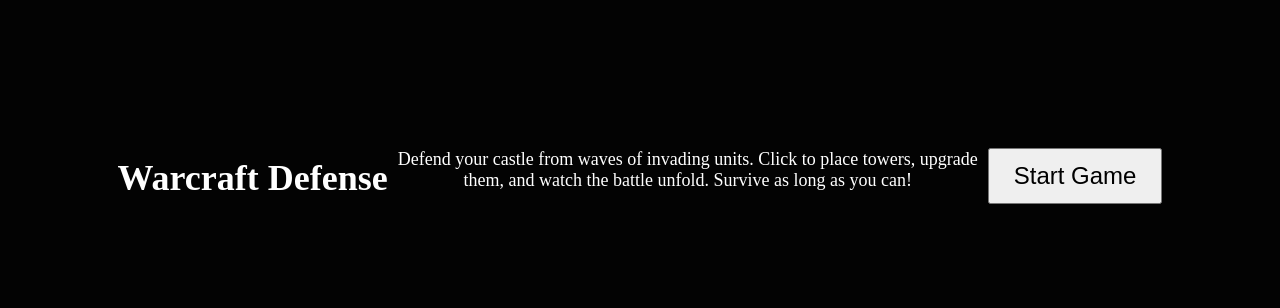
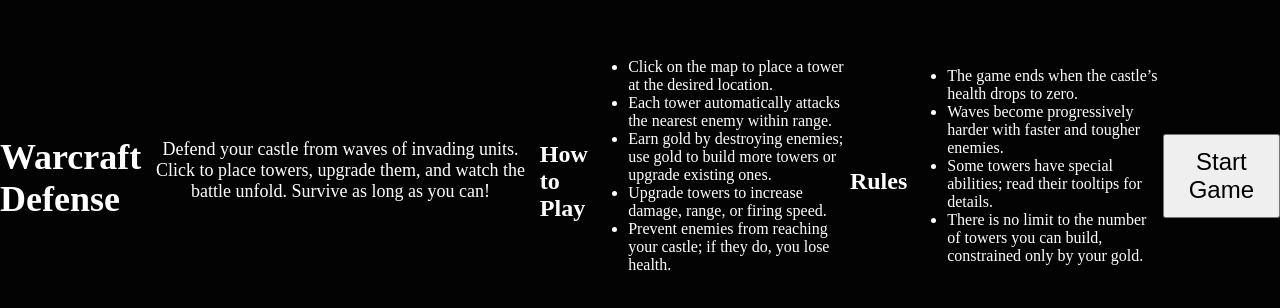
Before and after one commit to jlcampbell1991/warcraft-defense, a website built with Vite: page index.html in a window 1280 px wide. Shown: the part 224-532 px from the top of the page. Built offline with nearby package versions, Linux system fonts and the light colour scheme.

Commit message:
Add detailed gameplay instructions and rules to start screen

```diff
--- a/commit-message.txt
+++ b/commit-message.txt
@@ -1 +1 @@
-feat: add homepage with game instructions
+Add detailed gameplay instructions and rules to start screen
--- a/index.html
+++ b/index.html
@@ -13,6 +13,21 @@
     <p style="color: white; font-size: 18px; max-width: 600px; text-align: center; margin-bottom: 30px;">
       Defend your castle from waves of invading units. Click to place towers, upgrade them, and watch the battle unfold. Survive as long as you can!
     </p>
+    <h2 style="color: white; font-size: 24px; margin-top: 20px; margin-bottom: 10px;">How to Play</h2>
+    <ul style="color: white; font-size: 16px; max-width: 600px; text-align: left; margin: 0 auto 20px;">
+      <li>Click on the map to place a tower at the desired location.</li>
+      <li>Each tower automatically attacks the nearest enemy within range.</li>
+      <li>Earn gold by destroying enemies; use gold to build more towers or upgrade existing ones.</li>
+      <li>Upgrade towers to increase damage, range, or firing speed.</li>
+      <li>Prevent enemies from reaching your castle; if they do, you lose health.</li>
+    </ul>
+    <h2 style="color: white; font-size: 24px; margin-top: 20px; margin-bottom: 10px;">Rules</h2>
+    <ul style="color: white; font-size: 16px; max-width: 600px; text-align: left; margin: 0 auto 20px;">
+      <li>The game ends when the castle’s health drops to zero.</li>
+      <li>Waves become progressively harder with faster and tougher enemies.</li>
+      <li>Some towers have special abilities; read their tooltips for details.</li>
+      <li>There is no limit to the number of towers you can build, constrained only by your gold.</li>
+    </ul>
     <button id="startBtn" style="font-size: 24px; padding: 12px 24px;">Start Game</button>
   </div>
   <style>
```
Also changed, not shown: pr-description.md (+6 -7 lines).
